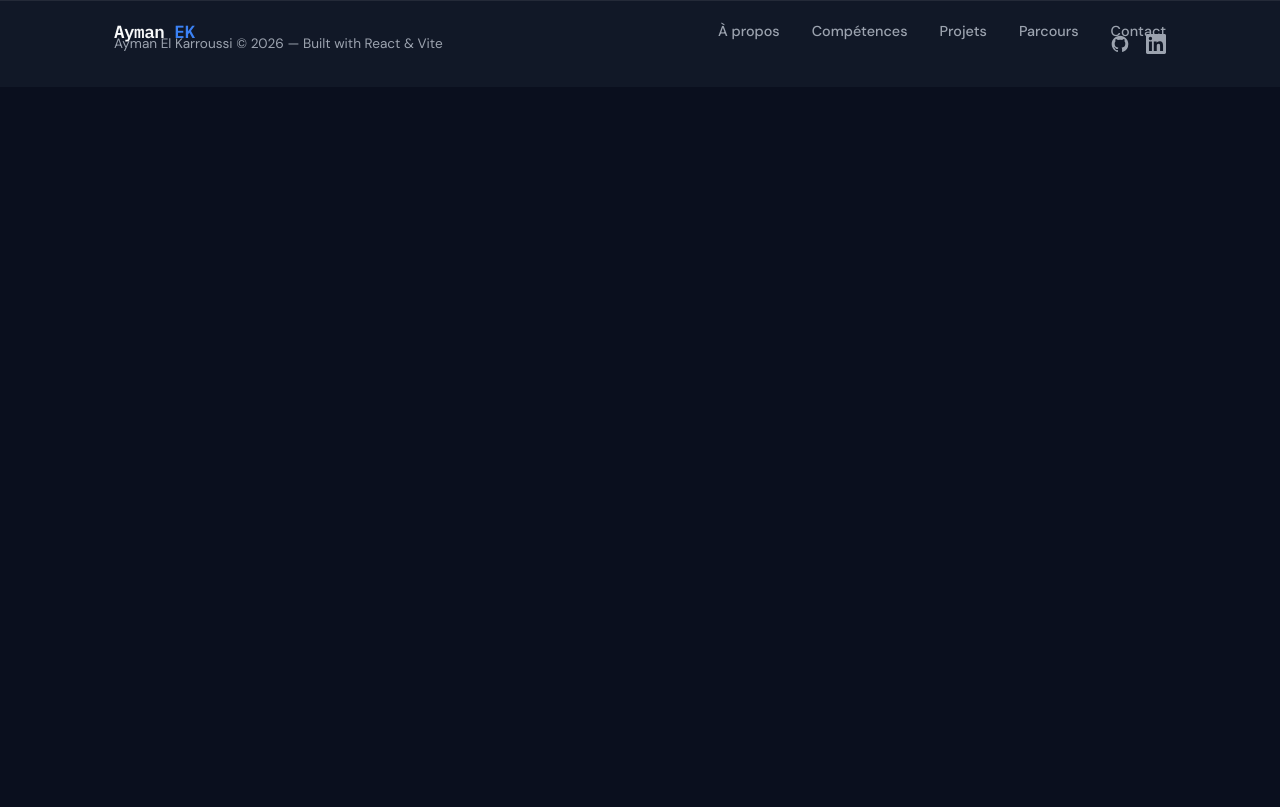
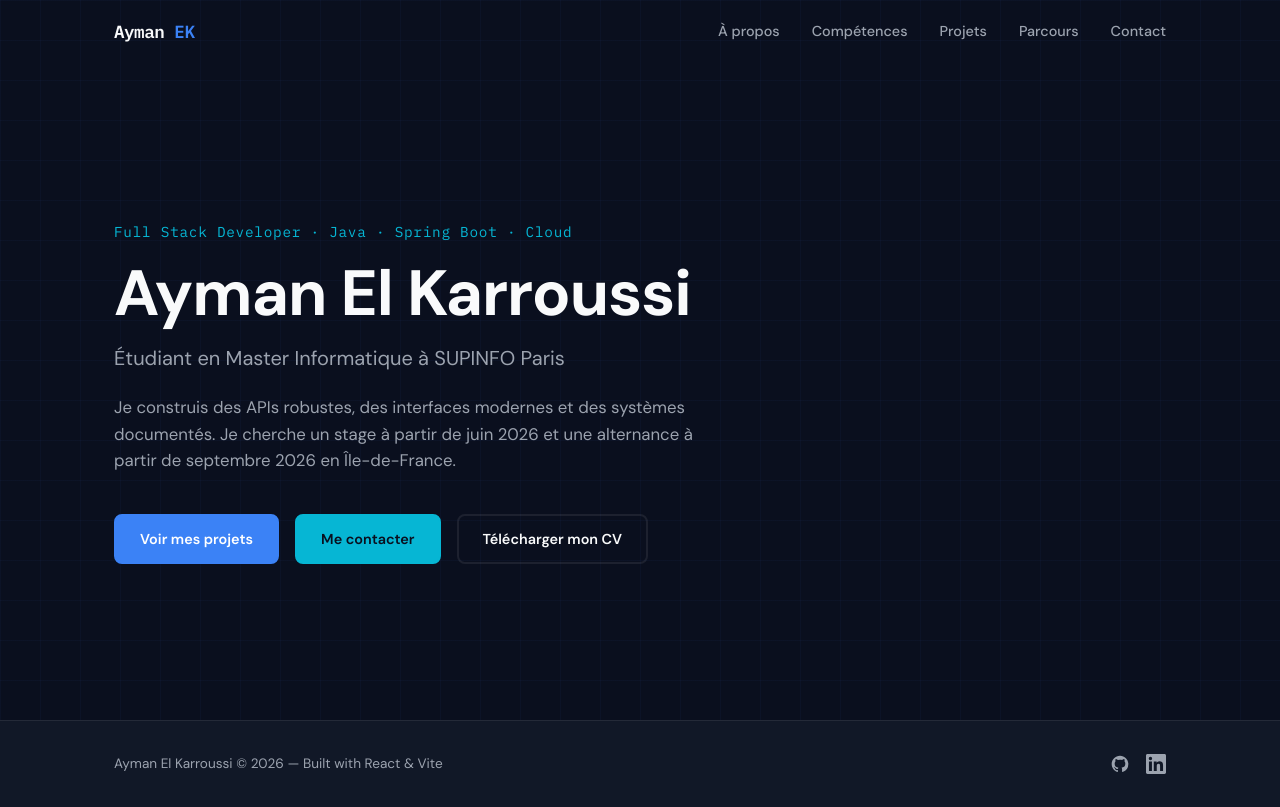
Before and after one commit to AymanMain/ayman-portfolio, a React (Vite) app: page / in a window 1280 px wide. Built offline with nearby package versions, Linux system fonts and the light colour scheme.

Commit message:
feat(hero): add hero section with CTA buttons

```diff
--- a/src/sections/Hero.jsx
+++ b/src/sections/Hero.jsx
@@ -1,3 +1,44 @@
+import styles from './Hero.module.css'
+
 export default function Hero() {
-  return <section id="hero"></section>
+  function scrollTo(id) {
+    document.querySelector(id)?.scrollIntoView({ behavior: 'smooth' })
+  }
+
+  return (
+    <section id="hero" className={styles.hero}>
+      <div className={`container ${styles.content}`}>
+        <p className={styles.tagline}>Full Stack Developer · Java · Spring Boot · Cloud</p>
+        <h1 className={styles.name}>Ayman El Karroussi</h1>
+        <p className={styles.subtitle}>Étudiant en Master Informatique à SUPINFO Paris</p>
+        <p className={styles.description}>
+          Je construis des APIs robustes, des interfaces modernes et des systèmes documentés.
+          Je cherche un stage à partir de juin 2026 et une alternance à partir de septembre 2026
+          en Île-de-France.
+        </p>
+        <div className={styles.ctas}>
+          <button
+            className={`${styles.btn} ${styles.btnPrimary}`}
+            onClick={() => scrollTo('#projets')}
+          >
+            Voir mes projets
+          </button>
+          <button
+            className={`${styles.btn} ${styles.btnSecondary}`}
+            onClick={() => scrollTo('#contact')}
+          >
+            Me contacter
+          </button>
+          <a
+            href="/cv-ayman.pdf"
+            download
+            className={`${styles.btn} ${styles.btnOutline}`}
+          >
+            Télécharger mon CV
+          </a>
+        </div>
+      </div>
+      <div className={styles.grid} aria-hidden="true" />
+    </section>
+  )
 }
--- /dev/null
+++ b/src/sections/Hero.module.css
@@ -0,0 +1,127 @@
+.hero {
+  position: relative;
+  min-height: 90vh;
+  display: flex;
+  align-items: center;
+  overflow: hidden;
+  padding-top: 64px;
+}
+
+.grid {
+  position: absolute;
+  inset: 0;
+  background-image:
+    linear-gradient(rgba(59, 130, 246, 0.04) 1px, transparent 1px),
+    linear-gradient(90deg, rgba(59, 130, 246, 0.04) 1px, transparent 1px);
+  background-size: 40px 40px;
+  pointer-events: none;
+}
+
+.content {
+  position: relative;
+  z-index: 1;
+  animation: fadeUp 0.7s ease both;
+}
+
+@keyframes fadeUp {
+  from {
+    opacity: 0;
+    transform: translateY(24px);
+  }
+  to {
+    opacity: 1;
+    transform: translateY(0);
+  }
+}
+
+.tagline {
+  font-family: var(--font-mono);
+  font-size: clamp(0.75rem, 1.5vw, 0.9rem);
+  color: var(--color-accent-cyan);
+  letter-spacing: 0.05em;
+  margin-bottom: 1rem;
+  animation: fadeUp 0.7s ease 0.1s both;
+}
+
+.name {
+  font-size: clamp(2.2rem, 6vw, 4rem);
+  font-weight: 700;
+  letter-spacing: -1px;
+  color: var(--color-text);
+  line-height: 1.1;
+  margin-bottom: 0.75rem;
+  animation: fadeUp 0.7s ease 0.2s both;
+}
+
+.subtitle {
+  font-size: clamp(1rem, 2vw, 1.25rem);
+  color: var(--color-text-muted);
+  margin-bottom: 1.25rem;
+  animation: fadeUp 0.7s ease 0.3s both;
+}
+
+.description {
+  font-size: clamp(0.9rem, 1.5vw, 1.05rem);
+  color: var(--color-text-muted);
+  max-width: 600px;
+  margin-bottom: 2.5rem;
+  animation: fadeUp 0.7s ease 0.4s both;
+}
+
+.ctas {
+  display: flex;
+  flex-wrap: wrap;
+  gap: 1rem;
+  animation: fadeUp 0.7s ease 0.5s both;
+}
+
+.btn {
+  display: inline-flex;
+  align-items: center;
+  padding: 0.7rem 1.5rem;
+  border-radius: var(--radius);
+  font-size: 0.9rem;
+  font-weight: 600;
+  font-family: var(--font-body);
+  transition: all 0.2s;
+  cursor: pointer;
+  text-decoration: none;
+}
+
+.btn:focus-visible {
+  outline: 2px solid var(--color-accent);
+  outline-offset: 4px;
+}
+
+.btnPrimary {
+  background: var(--color-accent);
+  color: #fff;
+  border: 2px solid var(--color-accent);
+}
+
+.btnPrimary:hover {
+  background: #2563eb;
+  border-color: #2563eb;
+}
+
+.btnSecondary {
+  background: var(--color-accent-cyan);
+  color: #0a0f1e;
+  border: 2px solid var(--color-accent-cyan);
+}
+
+.btnSecondary:hover {
+  background: #0891b2;
+  border-color: #0891b2;
+}
+
+.btnOutline {
+  background: transparent;
+  color: var(--color-text);
+  border: 2px solid var(--color-border);
+}
+
+.btnOutline:hover {
+  border-color: var(--color-accent);
+  color: var(--color-accent);
+}
```
